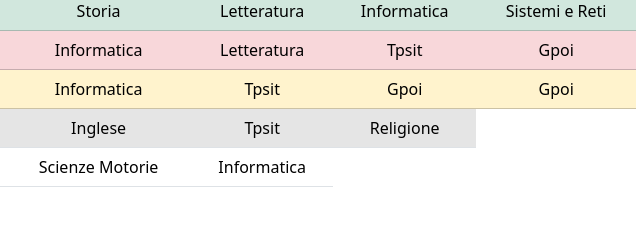
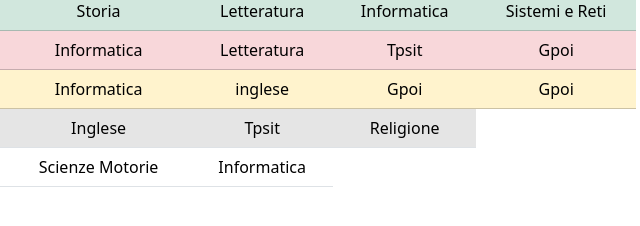
Before and after one commit to darkpeppe/Orario, a plain HTML site: page index.html in a window 1280 px wide. Shown: the part 148-374 px from the top of the page, 562-1202 px from the left. Drawn offline with nearby package versions, Linux system fonts and the light colour scheme.

Commit message:
Update index.html

```diff
--- a/index.html
+++ b/index.html
@@ -63,7 +63,7 @@
           <td> Letteratura </td>
           <td> Gpoi </td>
           <td> Informatica </td>
-          <td>Tpsit</td>
+          <td>inglese</td>
           <td> Gpoi </td>
           <td> Gpoi </td>
         </tr>
```
